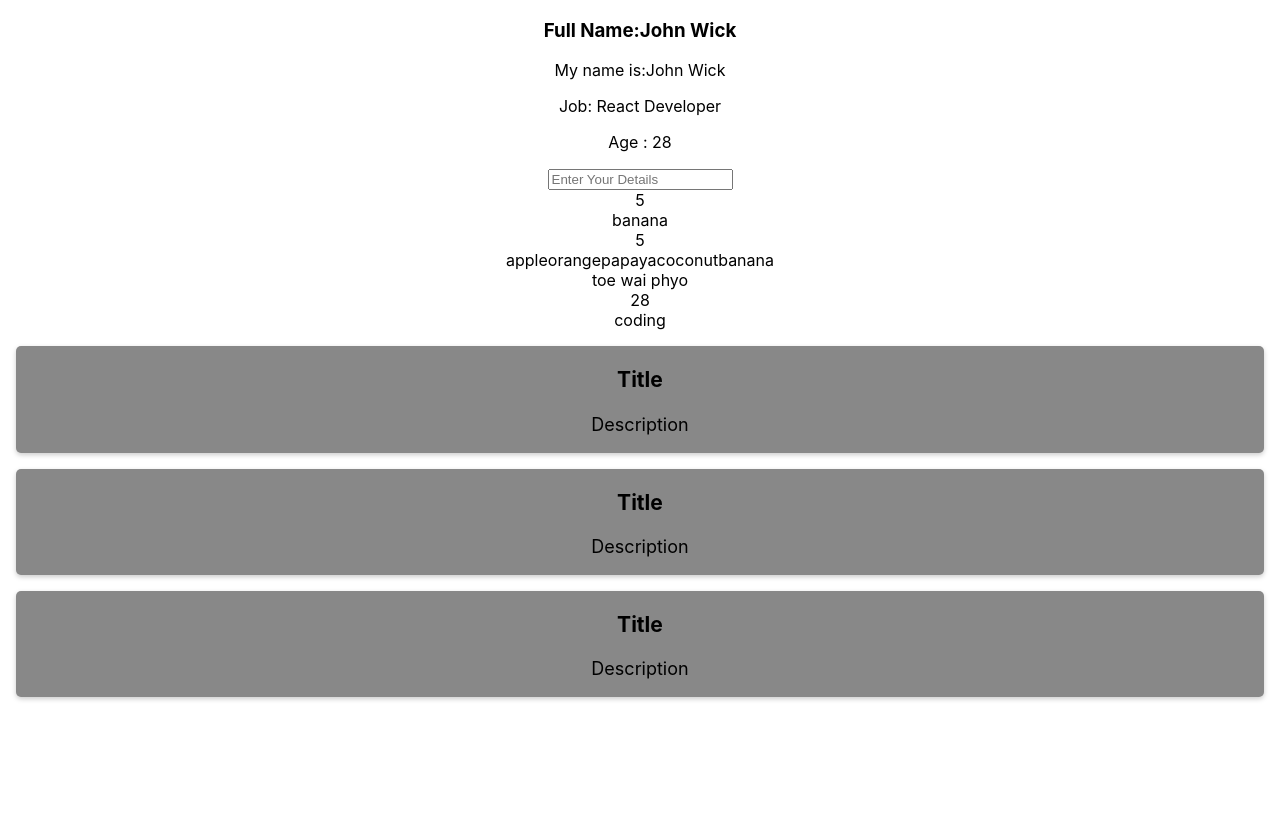
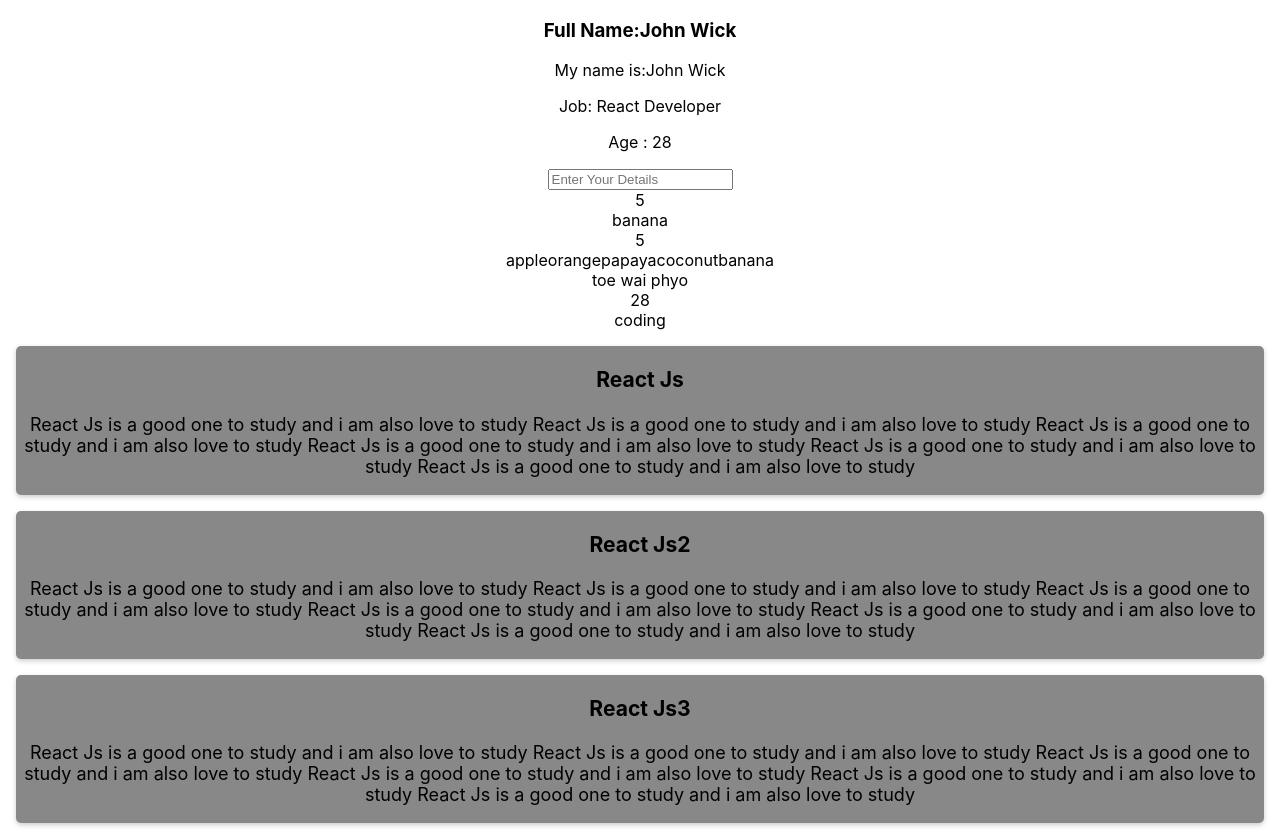
Before and after one commit to toewaiphyo/reacttesting, a React (Create React App) app: page / in a window 1280 px wide. Before the commit the page ends 800 px from the top, so only its background shows below. Built offline with nearby package versions, Linux system fonts and the light colour scheme.

Commit message:
passing data throught components

```diff
--- a/src/App.js
+++ b/src/App.js
@@ -41,7 +41,7 @@
     const card=arrh.map((item,pos)=>{
       console.log(item);
       return(
-          <Card key={pos}/>
+          <Card key={pos} title={item.title} description={item.description} id={item.id}/>
       )
     });
 
--- a/src/card.js
+++ b/src/card.js
@@ -1,11 +1,11 @@
 import React from "react";
 import './App.css';
 
-const Card=()=>{
+const Card=(props)=>{
     return(
     <div className='tested'>
-    <h3>Title</h3>
-    <p>Description</p>
+    <h3>{props.title}</h3>
+    <p>{props.description}</p>
   </div>)
 }
 export default Card
```
